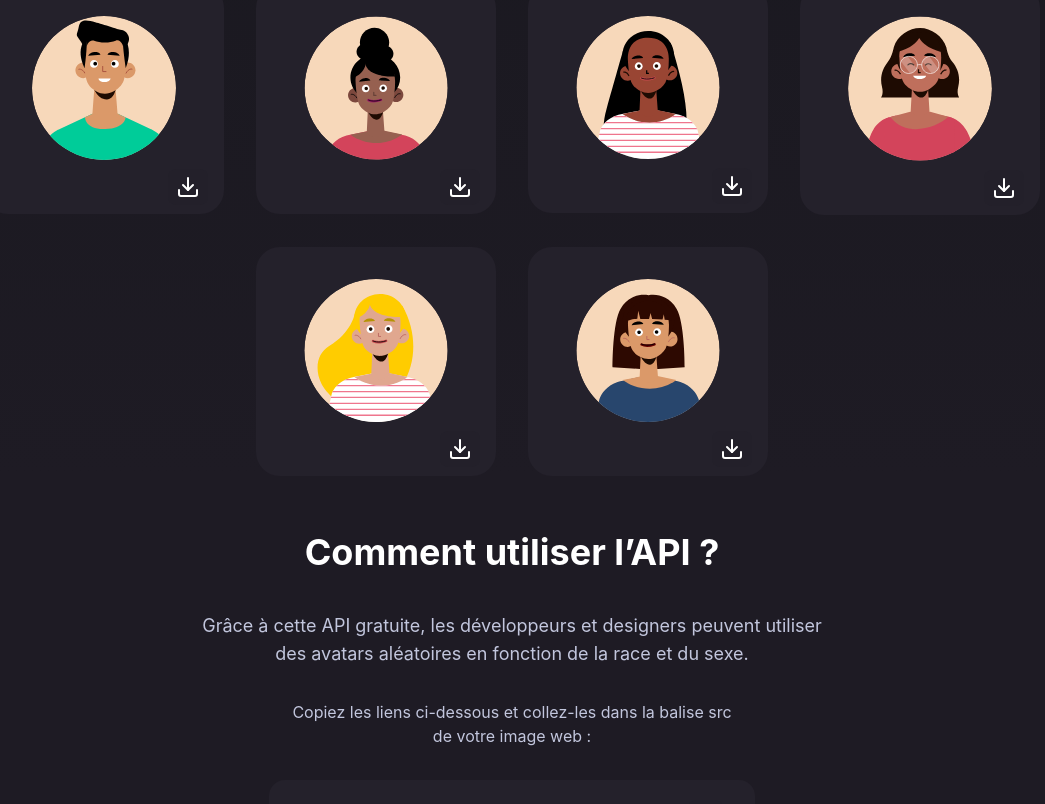
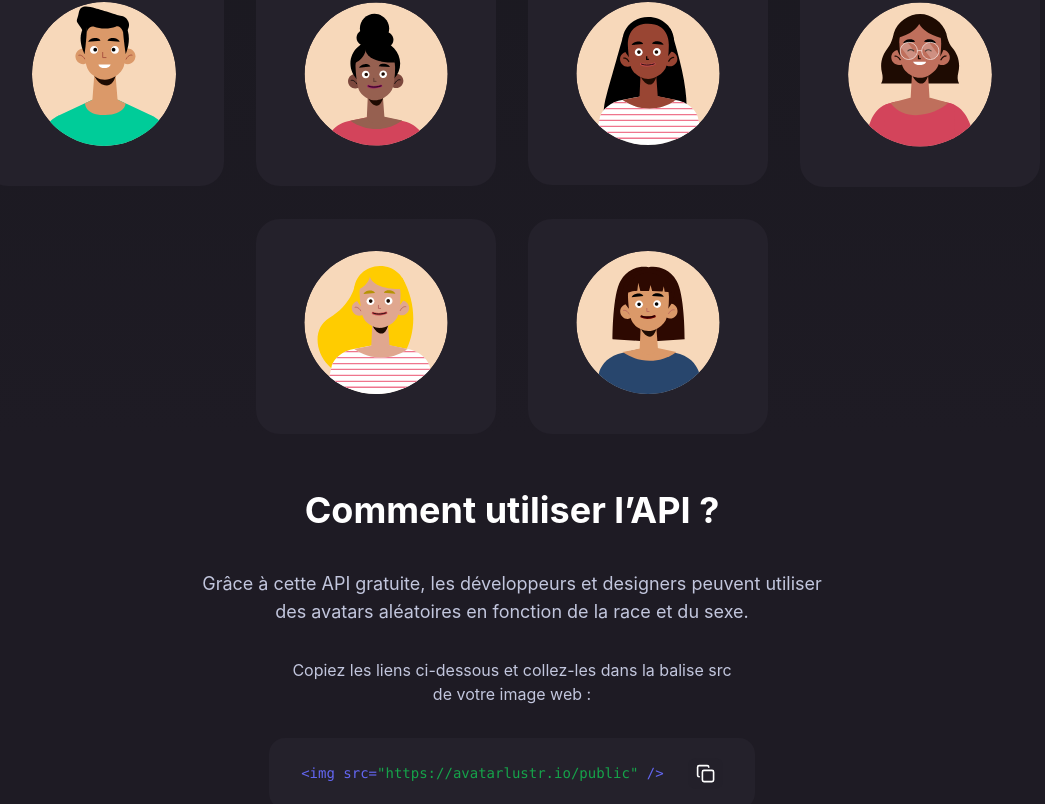
Before and after one commit to femi-Zedev/avatar-lustr, a Next.js app: page / in a window 1280 px wide. Shown: the part 1396-2200 px from the top of the page, without its empty margins (128-1173 px from the left). Built offline with nearby package versions, Linux system fonts and the light colour scheme.

Commit message:
feat: Button d'actions hover AvatarCard
- ajout de la visibilité des boutons au hover des avatar
- ajout du menu Auteur au hover du l'auteur d'une illustration
- ajout d'un job pour assurer le success des builds

```diff
--- a/src/components/ApiSection.tsx
+++ b/src/components/ApiSection.tsx
@@ -25,7 +25,7 @@ export default function ApiSection() {
           htmlToDisplay={
             <pre>
               <code className='text-indigo-500'>{'<img src='}</code>
-              <code className="text-green-600">{"}https://avatarlustr.io/public{"}</code>
+              <code className="text-green-600">{`"https://avatarlustr.io/public"`}</code>
               <code className='text-indigo-500'>{' />'}</code>
             </pre>
           }
--- a/src/components/FilterSection.tsx
+++ b/src/components/FilterSection.tsx
@@ -2,17 +2,17 @@ import { Tabs } from '@mantine/core'
 import React from 'react';
 
 const sexeFilter = [
+  { label: 'Tous', value: "*" },
   { label: 'Homme', value: "M" },
   { label: 'Femme', value: "F" },
-  { label: 'Tous', value: "*" },
 ]
 
 const raceFilter = [
+  { label: 'Tous', value: "*" },
   { label: 'Afro', value: "afro" },
   { label: 'Asiat', value: "asiat" },
   { label: 'Amérindien', value: "amérindien" },
   { label: 'Caucasien', value: "caucasien" },
-  { label: 'Tous', value: "*" },
 ]
 
 export default function FilterSection() {
--- a/src/components/Footer.tsx
+++ b/src/components/Footer.tsx
@@ -11,7 +11,7 @@ const links = [
 ]
 export default function Footer() {
   return (
-    <footer className="bg-primary-dark py-16 flex flex-col items-center justify-center gap-12">
+    <footer className="bg-primary-dark py-16 flex flex-col items-center justify-center gap-8  md:gap-12">
       <RateCard className='lg:border border-primary-base' />
       <div className="flex flex-col items-center gap-4">
         <Logo />
--- a/src/components/UI/AvatarCard.tsx
+++ b/src/components/UI/AvatarCard.tsx
@@ -1,29 +1,64 @@
-import { Avatar } from '@mantine/core'
-import React from 'react'
+import { AvatarProps } from '@/interfaces/avatar';
+import { Avatar, Menu, Tooltip } from '@mantine/core'
+import React, { useState } from 'react'
 import { LuCopy, LuDownload } from "react-icons/lu";
+import { FaInstagram } from "react-icons/fa6";
+import { IoLogoLinkedin } from "react-icons/io5";
 
-export default function AvatarCard({imgUrl, downloadUrl}:{imgUrl: string, downloadUrl: string}) {
+function AuthorMenu({ }) {
   return (
-    <div className='hover:shadow-2xl shadow-primary-lighter rounded-2xl lg:rounded-3xl px-4 py-2 bg-primary-medium flex-y_center w-fit lg:!w-60 '>
+    <hgroup className='flex flex-col gap-2 p-2'>
+      <span className='flex items-center gap-2'>
+        <img className='w-10 h-10 rounded-xl border border-cyan-200' src='https://api.dicebear.com/7.x/adventurer/svg?seed=Simba&backgroundColor=b6e3f4' />
+        <div className='flex flex-col gap-0'>
+          <p className='font-semibold'>Gilka</p>
+          <small className='text-xs text-gray-400'>Cotonou, Bénin</small>
+        </div>
+      </span>
+      <span className='w-full flex justify-end gap-2'>
+        <FaInstagram size="1.5rem" />
+        <IoLogoLinkedin size="1.5rem" />
+      </span>
+    </hgroup>
+  )
+}
+export default function AvatarCard({ imgUrl, author }: AvatarProps) {
+  const [showButtons, setShowButtons] = useState(false)
+  return (
+    <div
+      onMouseEnter={() => setShowButtons(true)}
+      onMouseLeave={() => setShowButtons(false)}
+      className='relative cursor-pointer rounded-2xl lg:rounded-3xl px-4 py-2 bg-primary-medium flex-y_center w-full md:w-fit lg:!w-60 '>
       <span className="hidden lg:flex w-full relative h-6">
-        <button className='hidden absolute btn-icon right-0 top-4'>
+        <button className={`${showButtons ? "opacity-100" : "opacity-0"} absolute btn-icon right-0 top-4`} >
           <LuCopy size="1.2rem" />
         </button>
       </span>
-      <img className='w-36 mt-4 lg:mt-0' src={imgUrl} />
-      <span className="flex justify-between items-center w-full mt-2">
-        <button className='hidden lg:flex items-center gap-2 opacity-0 hover:opacity-1 transition-opacity  cursor-pointer'>
-          <Avatar src='https://api.multiavatar.com/Binx Bond.svg' radius='xl' />
-          <p className='font-medium'>Ayemane Bdr</p>
+      <img className='w-28 md:w-36 mt-4 mb-8 lg:mt-0' src={imgUrl} />
+      <span className="hidden absolute bottom-3 px-4 lg:flex justify-between items-center w-full mt-2">
+        <button className={`${showButtons ? "opacity-100" : "opacity-0"} lg:flex items-center gap-2 transition-opacity  cursor-pointer`} >
+          <Menu withArrow width={200} trigger='click-hover' shadow="md" radius="lg" position='top'>
+            <Menu.Target>
+              <Avatar size="32px" src='https://api.dicebear.com/7.x/adventurer/svg?seed=Simba&backgroundColor=b6e3f4' />
+            </Menu.Target>
+            <Menu.Dropdown>
+              <AuthorMenu />
+            </Menu.Dropdown>
+          </Menu>
+          <p className='font-medium text-sm'>{author}</p>
         </button>
-        <button className='lg:hidden btn-icon'>
+        <button className={`${showButtons ? "opacity-100" : "opacity-0"} btn-icon`} >
+          <LuDownload size="1.2rem" />
+        </button>
+      </span>
+      <hgroup className='w-full flex justify-between lg:hidden' >
+        <button className='btn-icon'>
           <LuCopy size="1.2rem" />
         </button>
         <button className='btn-icon'>
-          <LuDownload size="1.5rem" />
+          <LuDownload size="1.2rem" />
         </button>
-      </span>
-
+      </hgroup>
     </div>
   )
 }
--- /dev/null
+++ b/src/interfaces/avatar.ts
@@ -0,0 +1,8 @@
+export interface AvatarProps {
+  imgUrl: string;
+  name: string;
+  link: string;
+  sexe: 'male' | 'female';
+  race: 'caucasien' | 'oceanien' | 'afro' | 'asiat' | 'amerindien';
+  author: string
+}
--- a/src/pages/index.tsx
+++ b/src/pages/index.tsx
@@ -4,27 +4,20 @@ import FilterSection from '@/components/FilterSection'
 import Footer from '@/components/Footer'
 import AvatarCard from '@/components/UI/AvatarCard'
 import ApiSection from '@/components/ApiSection'
-
-interface AvatarProps {
-  imgUrl: string;
-  name: string;
-  link: string;
-  sexe?: 'male' | 'female';
-  race?: 'caucasien' | 'oceanien' | 'afro' | 'asiat' | 'amerindien'
-}
+import { AvatarProps } from '@/interfaces/avatar'
 
 const avatars: AvatarProps[] = [
-  { imgUrl: 'avatars/afro-H.svg', name: '', link: '', sexe: 'male', race:'afro' },
-  { imgUrl: 'avatars/amerindien-H.svg', name: '', link: '', sexe: 'male',  race:'amerindien' },
-  { imgUrl: 'avatars/oceanien-H.svg', name: '', link: '', sexe: 'male', race:'oceanien' },
-  { imgUrl: 'avatars/caucasien-H.svg', name: '', link: '', sexe: 'male',  race:'caucasien' },
-  { imgUrl: 'avatars/asiat-H.svg', name: '', link: '', sexe: 'male',  race:'asiat' },
+  { imgUrl: 'avatars/afro-H.svg', name: '', link: '', sexe: 'male', race: 'afro', author: 'Gilka' },
+  { imgUrl: 'avatars/amerindien-H.svg', name: '', link: '', sexe: 'male', race: 'amerindien', author: 'Gilka' },
+  { imgUrl: 'avatars/oceanien-H.svg', name: '', link: '', sexe: 'male', race: 'oceanien', author: 'Gilka' },
+  { imgUrl: 'avatars/caucasien-H.svg', name: '', link: '', sexe: 'male', race: 'caucasien', author: 'Gilka' },
+  { imgUrl: 'avatars/asiat-H.svg', name: '', link: '', sexe: 'male', race: 'asiat', author: 'Gilka' },
 
-  { imgUrl: 'avatars/afro-F.svg', name: '', link: '', sexe: 'female',  race:'afro' },
-  { imgUrl: 'avatars/amerindien-F.svg', name: '', link: '', sexe: 'female',  race:'amerindien' },
-  { imgUrl: 'avatars/oceanien-F.svg', name: '', link: '', sexe: 'female', race:'oceanien' },
-  { imgUrl: 'avatars/caucasien-F.svg', name: '', link: '', sexe: 'female',  race:'caucasien' },
-  { imgUrl: 'avatars/asiat-F.svg', name: '', link: '', sexe: 'female',  race:'asiat' },
+  { imgUrl: 'avatars/afro-F.svg', name: '', link: '', sexe: 'female', race: 'afro', author: 'Gilka' },
+  { imgUrl: 'avatars/amerindien-F.svg', name: '', link: '', sexe: 'female', race: 'amerindien', author: 'Gilka' },
+  { imgUrl: 'avatars/oceanien-F.svg', name: '', link: '', sexe: 'female', race: 'oceanien', author: 'Gilka' },
+  { imgUrl: 'avatars/caucasien-F.svg', name: '', link: '', sexe: 'female', race: 'caucasien', author: 'Gilka' },
+  { imgUrl: 'avatars/asiat-F.svg', name: '', link: '', sexe: 'female', race: 'asiat', author: 'Gilka' },
 ]
 
 
@@ -36,11 +29,18 @@ export default function Home() {
       <div className="w-full h-full">
         <IntroSection />
         <FilterSection />
-        <div className="flex flex-wrap justify-center gap-8 px-[5%] [background:linear-gradient(180deg,rgb(25,24,31)_0%,rgb(30,27,36)_100%)]">
+        <div className="w-full grid grid-cols-2 md:flex flex-wrap justify-center gap-4 md:gap-8 px-4 md:px-[5%] [background:linear-gradient(180deg,rgb(25,24,31)_0%,rgb(30,27,36)_100%)]">
           {
-            avatars.map(({ imgUrl }, i) => (
-              <div key={i} className=''>
-                <AvatarCard imgUrl={imgUrl}  downloadUrl='' />
+            avatars.map(({ imgUrl, author, link, name, race, sexe }, i) => (
+              <div  key={i} className='col-span-1 hover:shadow-gray-950 hover:shadow-2xl  rounded-2xl lg:rounded-3xl '>
+                <AvatarCard
+                  imgUrl={imgUrl}
+                  author={author}
+                  link={link}
+                  name={name}
+                  race={race}
+                  sexe={sexe}
+                  />
               </div>
             ))
           }
```
Also changed, not shown: workflows/build.yml (added, +17 -0 lines).
